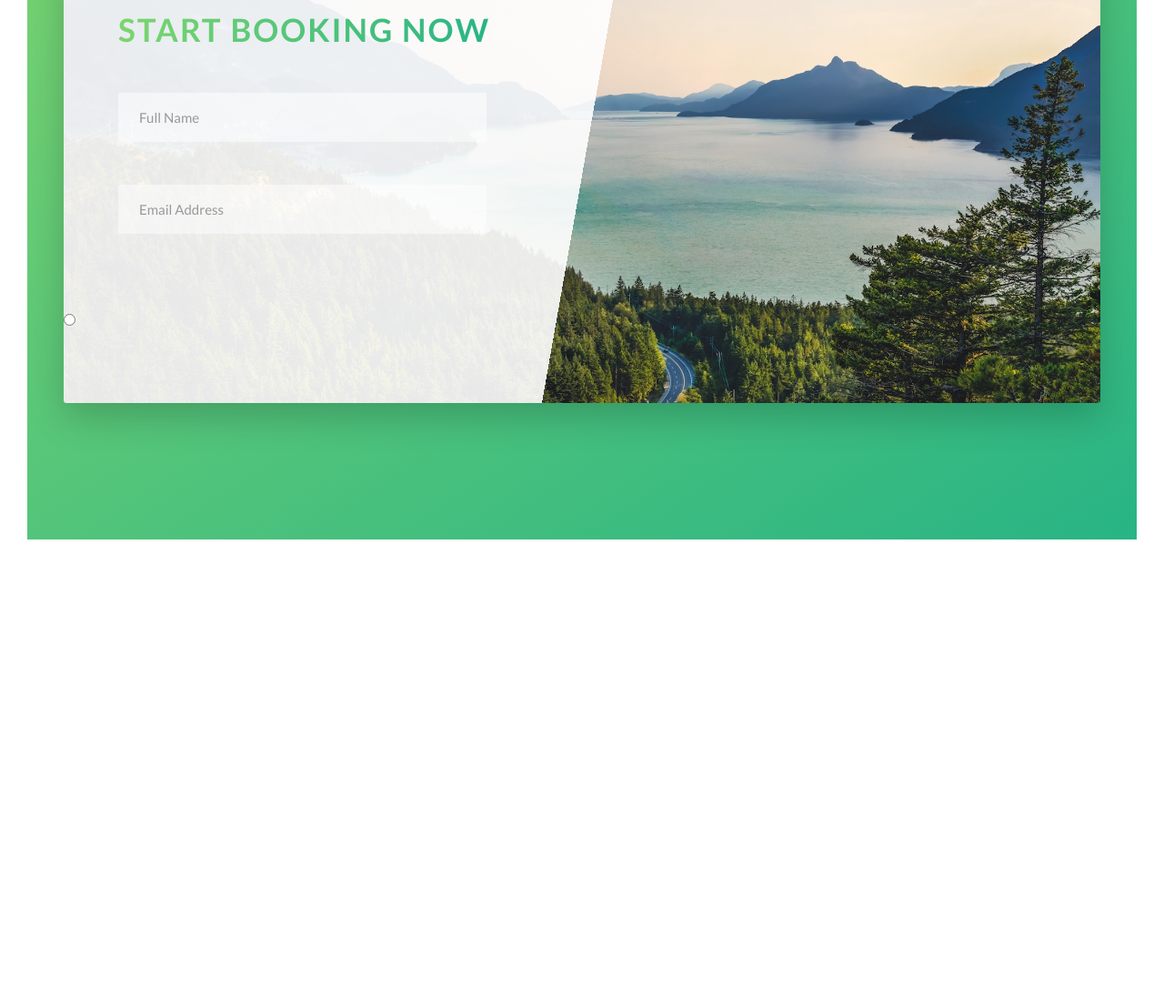
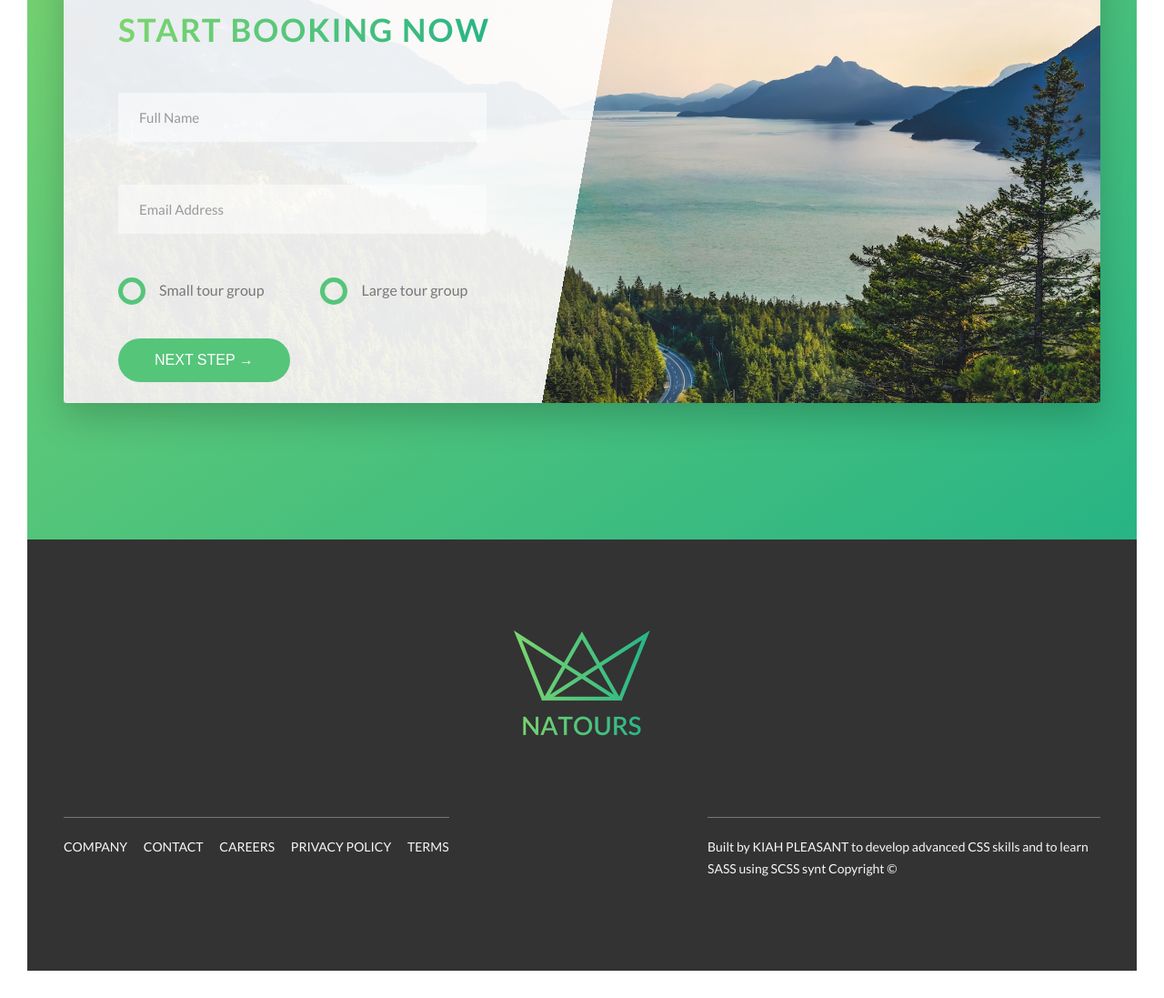
Before and after one commit to KiahP/natureTours, a website: page index.html in a window 1280 px wide. Shown: the part 4921-6018 px from the top of the page at 91% size. Before the commit the page ends 5544 px from the top, so only its background shows below. Drawn offline with Linux system fonts and the light colour scheme.

Commit message:
finish form and footer

```diff
--- a/index.html
+++ b/index.html
@@ -299,24 +299,43 @@
                                       Start booking now
                                   </h2>
                                   </div>
+
                                 <!-- input for full name -->
                                 <div class="form__group">
                                     <input type="text" class="form__input" placeholder="Full Name" id="name" required>
-                                    <label for="name" class="form__label">
-                                        Full Name
-                                    </label>
+                                    <label for="name" class="form__label">Full Name</label>
                                 </div>
+
                                 <!-- input for email -->
+                                <div class="form__group">
                                     <input type="email" class="form__input" placeholder="Email Address" id="email" required>
                                     <label for="email" class="form__label">
                                         Email Address
                                     </label>
                                 </div>
 
+                                <!-- radio buttons -->
+
+                                <div class="form__group u-margin-bottom-medium">
+                                    <div class="form__radio-group">
+                                        <input type="radio" class="form__radio-input" id="small" name="size">
+                                        <label for="small" class="form__radio-label">
+                                            <span class="form__radio-button"></span>
+                                            Small tour group</label>
+                                    </div>
+
+
+
+                                    <div class="form__radio-group">
+                                        <input type="radio" class="form__radio-input" id="large" name="size">
+                                        <label for="large" class="form__radio-label">
+                                            <span class="form__radio-button"></span>
+                                            Large tour group</label>
+                                    </div>
+                                </div>
+
                                 <div class="form__group">
-                                    <div class="form__radio-group">
-                                        <input type="radio" class="form__radio-input">
-                                    </div>
+                                    <button class="btn btn--green">Next step &rarr;</button>
                                 </div>
 
                             </form>
@@ -324,8 +343,35 @@
                     </div>
                 </div>
             </section>
+        </main>
 
-        </main>
+        <footer class="footer">
+            <div class="footer__logo-box">
+                <img src="img/logo-green-2x.png" alt="Full logo" class="footer__logo">
+            </div>
+
+            <div class="row">
+                <div class="col-1-of-2">
+                    <div class="footer__navigation">
+                        <ul class="footer__list">
+                            <li class="footer__item"><a href="#" class="footer__link">Company</a></li>
+                            <li class="footer__item"><a href="#" class="footer__link">Contact</a></li>
+                            <li class="footer__item"><a href="#" class="footer__link">Careers</a></li>
+                            <li class="footer__item"><a href="#" class="footer__link">Privacy policy</a></li>
+                            <li class="footer__item"><a href="#" class="footer__link">Terms</a></li>
+                        </ul>
+                    </div>
+
+
+                </div>
+                <div class="col-1-of-2">
+                    <p class="footer__copyright">
+                        Built by <a href="https://www.linkedin.com/in/kiahpleasant" class="footer__link">Kiah Pleasant</a> to develop advanced CSS skills and to learn SASS using SCSS synt Copyright &copy;
+                    </p>
+                </div>
+            </div>
+
+        </footer>
 
         <!--
         <section class="grid-test">
--- a/sass/abstracts/_variables.scss
+++ b/sass/abstracts/_variables.scss
@@ -16,6 +16,7 @@ $color-grey-light-1: #f7f7f7;
 
 $color-grey-dark: #777;
 $color-grey-dark-2: #999;
+$color-grey-dark-3:#333;
 
 $color-white: #fff;
 $color-black:#000;
--- a/sass/base/_utilities.scss
+++ b/sass/base/_utilities.scss
@@ -1,10 +1,10 @@
 //centers the text
-.u-center-text {text-align: center;}
+.u-center-text {text-align: center !important; }
 // margin on the bottom
-.u-margin-bottom-big {margin-bottom: 8rem;}
-.u-margin-bottom-medium {margin-bottom: 4rem;}
-.u-margin-bottom-small {margin-bottom: 1.5rem;}
+.u-margin-bottom-big {margin-bottom: 8rem !important;}
+.u-margin-bottom-medium {margin-bottom: 4rem !important;}
+.u-margin-bottom-small {margin-bottom: 1.5rem !important;}
 
 //margin top
-.u-margin-top-big {margin-bottom: 8rem;}
-.u-margin-top-huge {margin-bottom: 10rem;}
+.u-margin-top-big {margin-bottom: 8rem !important;}
+.u-margin-top-huge {margin-bottom: 10rem !important;}
--- a/sass/components/_button.scss
+++ b/sass/components/_button.scss
@@ -1,5 +1,6 @@
 .btn {
 
+    &,
     &:link,
     &:visited {
         text-transform: uppercase;
@@ -10,6 +11,10 @@
         transition: all .2s;
         position: relative;
         font-size: $default-font-size;
+
+        //change the <button> element
+        border: none;
+        cursor: pointer;
     }
 
     &:hover {
@@ -23,7 +28,9 @@
 
     }
 
-    &:active {
+    &:active,
+    &:focus {
+        outline: none;
         transform: translateY(-1px);
         box-shadow: 0 .5rem 1rem rgba($color-black, .2);
     }
--- a/sass/components/_form.scss
+++ b/sass/components/_form.scss
@@ -54,4 +54,55 @@
         transform: translateY(-4rem);
 
     }
+
+
+    &__radio-group {
+        width:49%;
+        display: inline-block;
+    }
+
+    &__radio-input {
+        display: none;
+    }
+
+    &__radio-label {
+        font-size:$default-font-size;
+        cursor: pointer;
+        position:relative;
+        padding-left:4.5rem;
+    }
+
+    &__radio-button {
+        height: 3rem;
+        width: 3rem;
+        border: 5px solid $color-primary;
+        border-radius: 50%;
+        display: inline-block;
+        position: absolute;
+        left: 0;
+        top:-.4rem ;
+
+
+
+        &::after {
+            content: "";
+            display: block;
+            height: 1.3rem;
+            width: 1.3rem;
+            border-radius: 50%;
+            position: absolute;
+            top: 50%;
+            left: 50%;
+            transform: translate(-50%, -50%);
+            background-color: $color-primary;
+            opacity: 0;
+            transition: opacity .2s;
+
+
+        }
+    }
+
+    &__radio-input:checked ~ &__radio-label &__radio-button::after {
+        opacity: 1;
+    }
 }
--- /dev/null
+++ b/sass/layout/_footer.scss
@@ -0,0 +1,70 @@
+.footer {
+    background-color:$color-grey-dark-3;
+    padding: 10rem 0;
+    font-size: 1.4rem;
+    color:$color-grey-light-1;
+
+    &__logo-box {
+        text-align: center;
+        margin-bottom: 8rem;
+    }
+
+    &__logo {
+        width:15rem;
+        height: auto;
+
+
+    }
+
+    &__navigation {
+        border-top: 1px solid $color-grey-dark;
+        padding-top: 2rem;
+        display: inline-block;
+
+
+    }
+
+    &__list {
+        list-style: none;
+
+    }
+
+    &__item {
+        display: inline-block;
+
+        &:not(:last-child){
+            margin-right: 1.5rem;
+        }
+
+    }
+
+    &__link {
+        &:link,
+        &:visited{
+            color: $color-grey-light-1;
+            background-color:$color-grey-dark-3;
+            text-decoration: none;
+            text-transform: uppercase;
+            display: inline-block;
+            transition: all .2s;
+        }
+
+        &:hover,
+        &:active {
+            color: $color-primary;
+            box-shadow: 0 1rem 2rem rgba($color-black, .4);
+            transform: rotate(5deg) scale(1.3);
+        }
+
+    }
+
+    &__copyright {
+        border-top: 1px solid $color-grey-dark;
+        padding-top: 2rem;
+        width: 80%;
+        float:right;
+
+
+    }
+
+}
--- a/sass/main.scss
+++ b/sass/main.scss
@@ -24,3 +24,4 @@
 //layout
 @import "layout/_header.scss";
 @import "layout/_grid.scss";
+@import "layout/_footer.scss";
```
Also changed, not shown: css/style.css.
